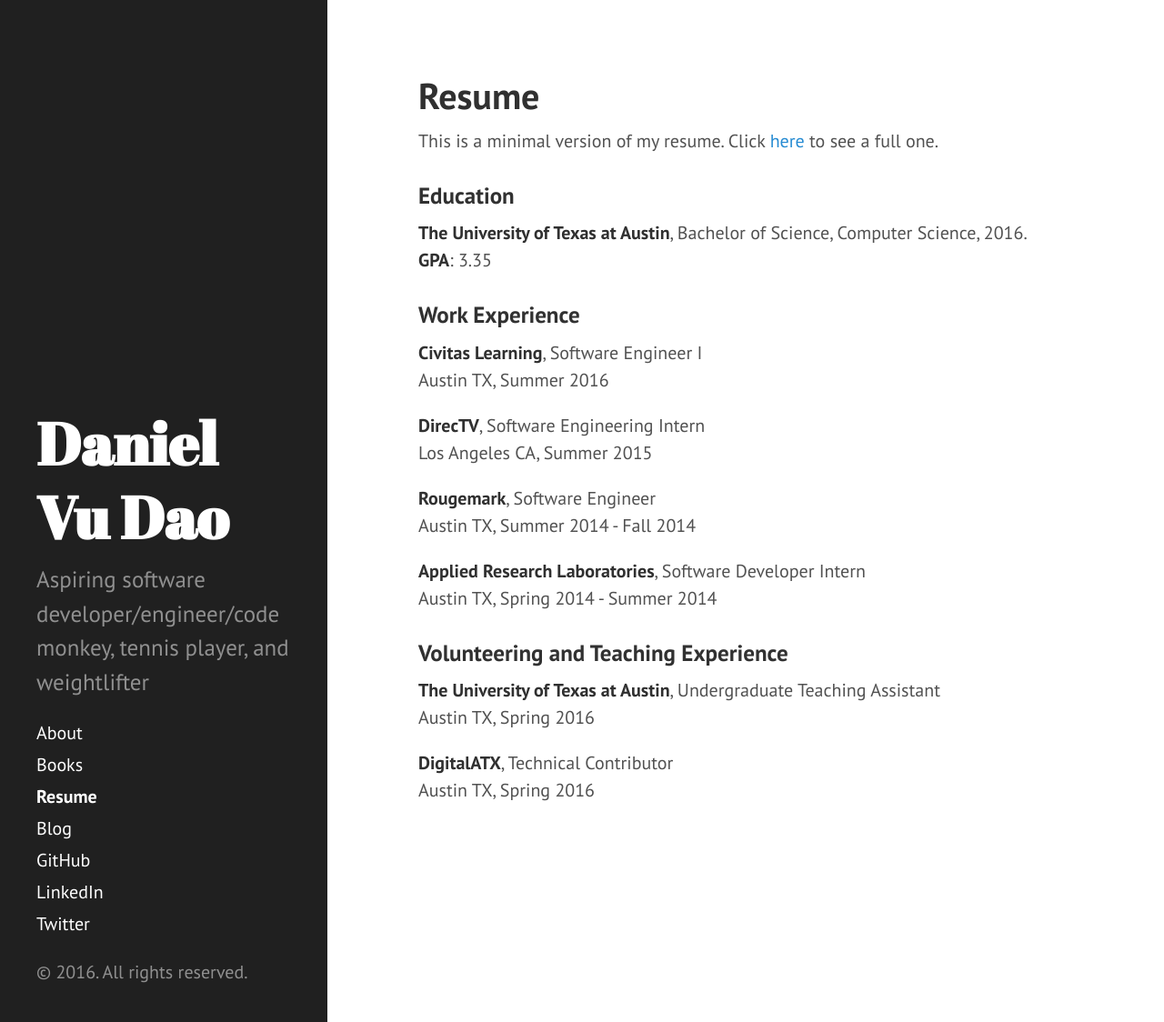
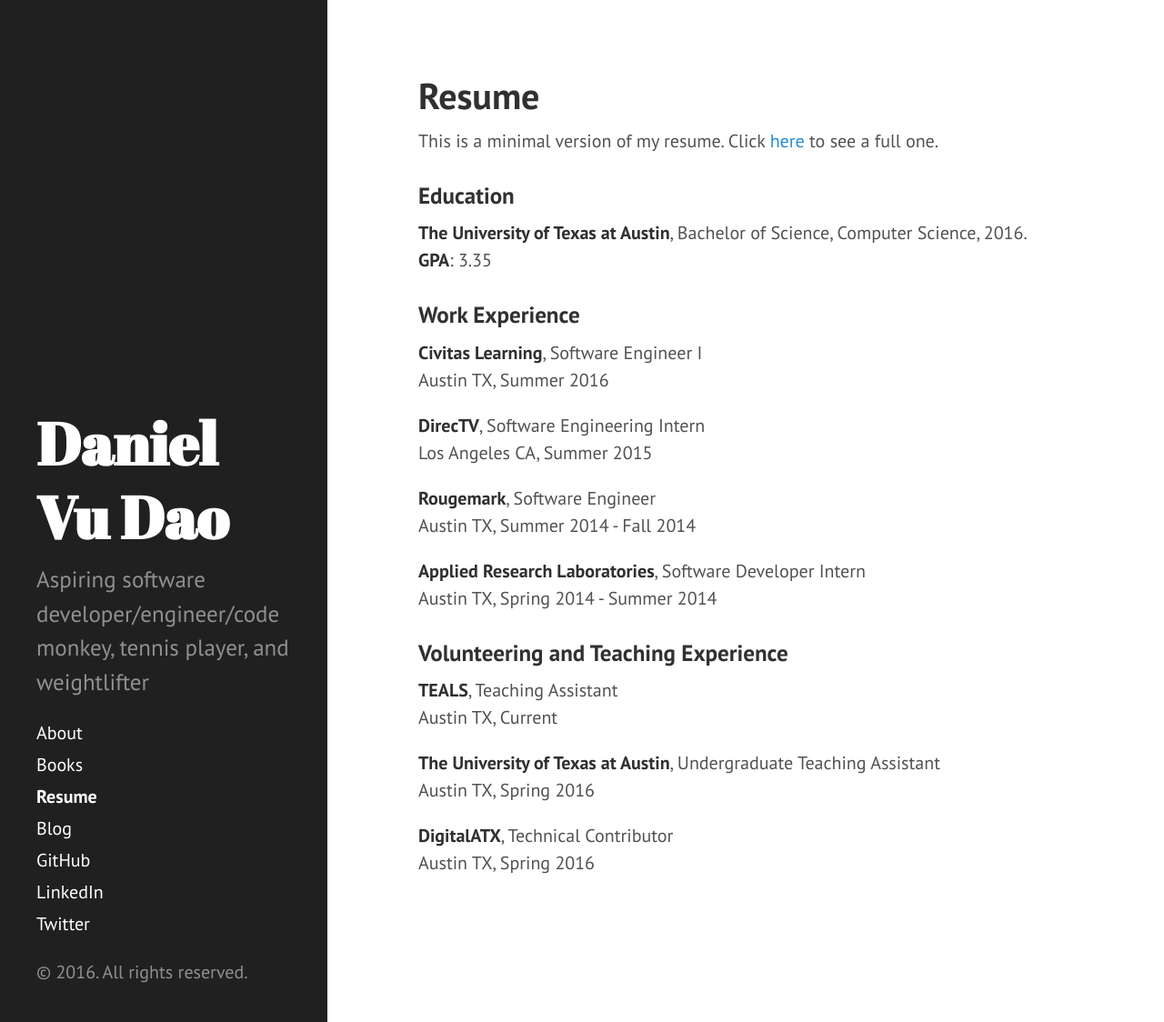
Before and after one commit to danielvdao/danielvdao.github.io, a Jekyll site: the page built from resume.md, in a window 1280 px wide and 1124 px high. Shown: the whole window at 91% size. Built offline with Jekyll 4.4.1, drawn with Linux system fonts in a browser that asks for light colours.

Commit message:
volunteer stuff

```diff
--- a/resume.md
+++ b/resume.md
@@ -24,6 +24,9 @@
 Austin TX, Spring 2014 - Summer 2014
 
 ### Volunteering and Teaching Experience
+**TEALS**, Teaching Assistant
+Austin TX, Current
+
 **The University of Texas at Austin**, Undergraduate Teaching Assistant
 Austin TX, Spring 2016
 
```
